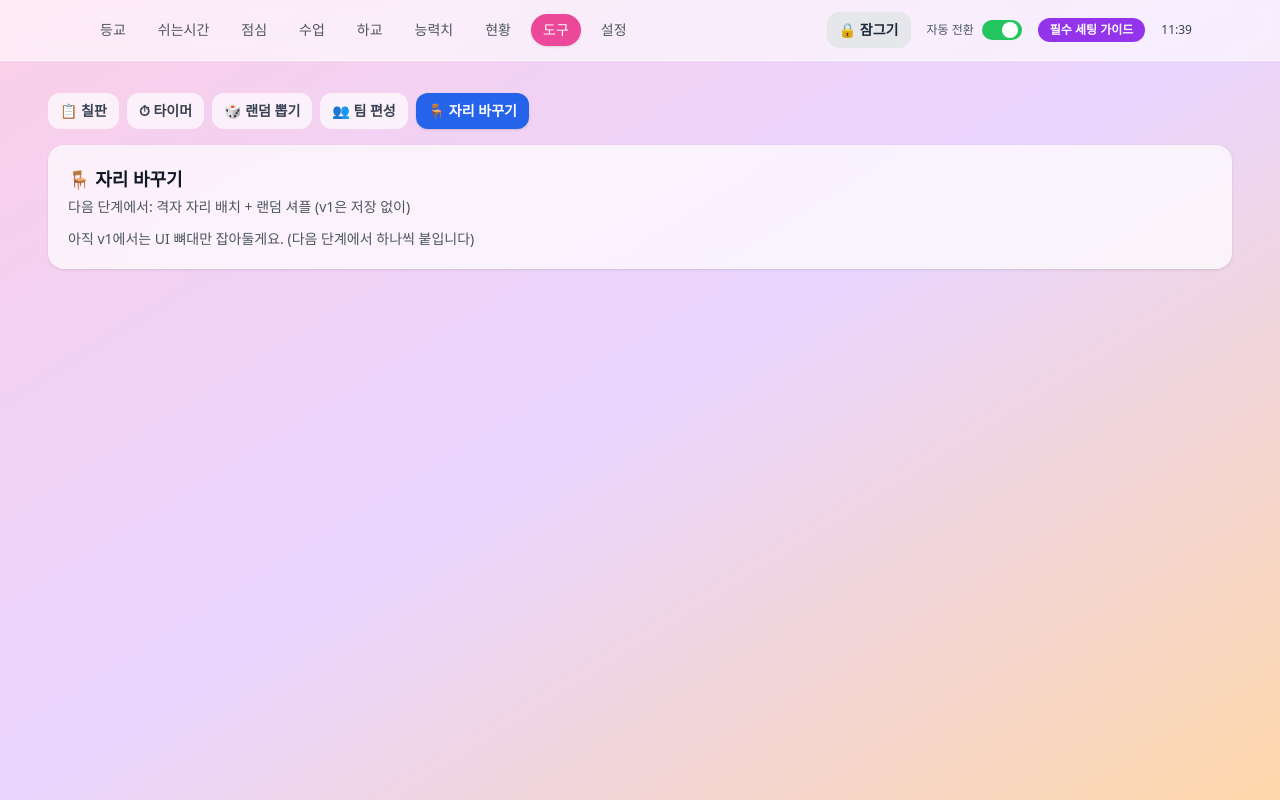
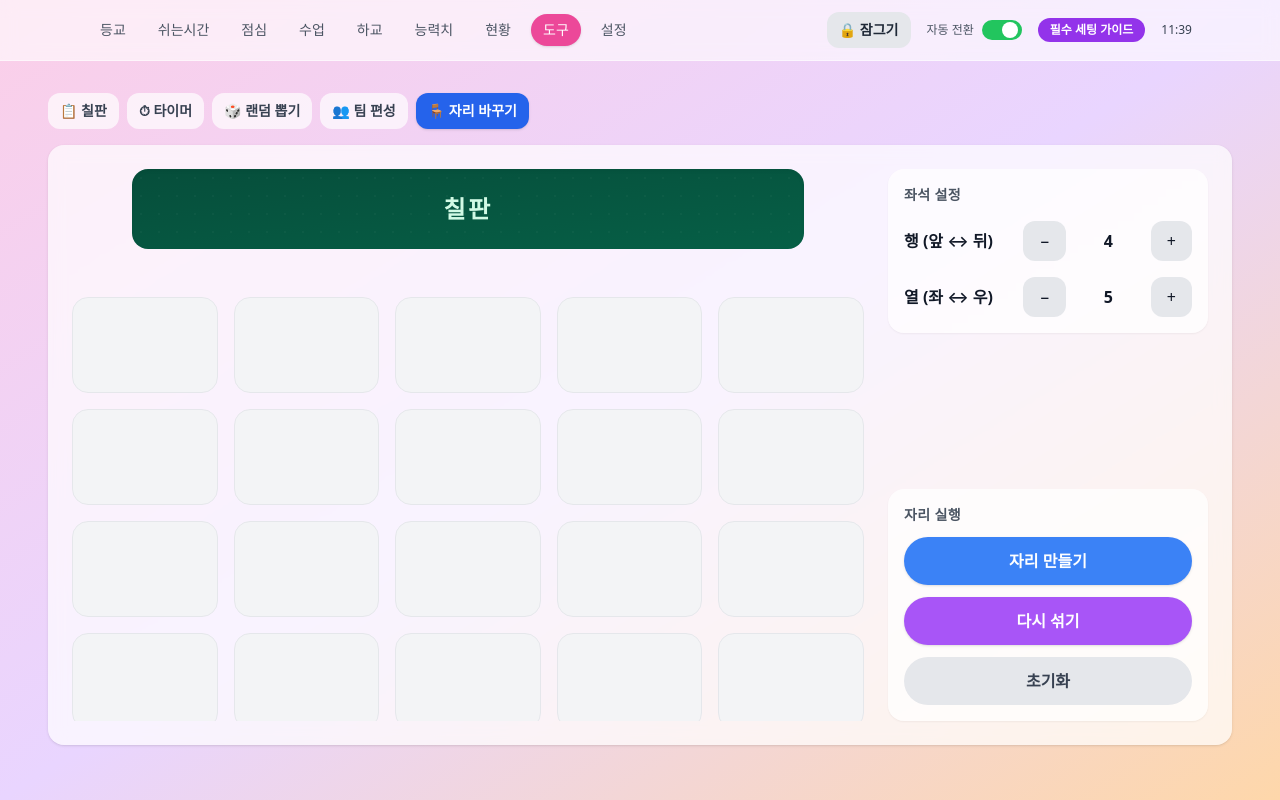
Before and after one commit to teacheryofromkorea/project2, a React (Vite) app: page /tools in a window 1280 px wide. Both pictures are taken after a click on the button "🪑 자리 바꾸기". Built offline with nearby package versions, Linux system fonts and the light colour scheme; no server answers; the database is empty.

Commit message:
자리 바꾸기 UI 정돈

```diff
--- /dev/null
+++ b/src/components/Tools/SeatShuffler.jsx
@@ -0,0 +1,225 @@
+import { useEffect, useState } from "react";
+import { supabase } from "../../lib/supabaseClient";
+
+function shuffleArray(array) {
+  const arr = [...array];
+  for (let i = arr.length - 1; i > 0; i--) {
+    const j = Math.floor(Math.random() * (i + 1));
+    [arr[i], arr[j]] = [arr[j], arr[i]];
+  }
+  return arr;
+}
+
+export default function SeatShuffler() {
+  const [students, setStudents] = useState([]);
+  const [rows, setRows] = useState(4);
+  const [cols, setCols] = useState(5);
+  const [seats, setSeats] = useState([]);
+  const [showConfirmReset, setShowConfirmReset] = useState(false);
+
+  // 학생 불러오기 (전체 학생)
+  useEffect(() => {
+    const fetchStudents = async () => {
+      const { data, error } = await supabase
+        .from("students")
+        .select("id, name")
+        .order("number", { ascending: true });
+
+      if (error) {
+        console.error("학생 불러오기 실패", error);
+        return;
+      }
+
+      setStudents(data ?? []);
+    };
+
+    fetchStudents();
+  }, []);
+
+  // 자리 생성
+  const generateSeats = (studentList) => {
+    const total = rows * cols;
+    const shuffled = shuffleArray(studentList);
+    const nextSeats = Array(total).fill(null);
+
+    shuffled.forEach((student, index) => {
+      if (index < total) {
+        nextSeats[index] = student;
+      }
+    });
+
+    setSeats(nextSeats);
+  };
+
+  return (
+    <div className="w-full h-[75vh] flex gap-6 rounded-2xl bg-white/70 backdrop-blur shadow p-6">
+      <div className="flex gap-6 w-full h-full">
+        <div className="flex-1 flex flex-col items-center justify-start gap-6 h-full">
+          {/* 칠판 영역 */}
+          <div className="mx-auto mb-6 w-full max-w-2xl">
+            <div
+              className="
+                relative
+                h-20
+                rounded-2xl
+                bg-gradient-to-br from-emerald-900 to-emerald-800
+                shadow-inner
+                flex items-center justify-center
+              "
+            >
+              {/* 분필 가루 느낌 */}
+              <div className="absolute inset-0 bg-[radial-gradient(circle,rgba(255,255,255,0.15)_1px,transparent_1px)] bg-[length:18px_18px] opacity-20 rounded-2xl"></div>
+
+              {/* 칠판 글씨 */}
+              <span className="relative text-2xl font-bold text-emerald-100 tracking-widest">
+                칠판
+              </span>
+            </div>
+          </div>
+
+          {/* 자리 격자 */}
+          <div className="w-full max-h-full overflow-y-auto pb-4">
+            <div
+              className="mx-auto grid gap-4"
+              style={{
+                gridTemplateColumns: `repeat(${cols}, minmax(80px, 1fr))`,
+              }}
+            >
+              {Array.from({ length: rows * cols }).map((_, index) => {
+                const student = seats[index];
+                return (
+                  <div
+                    key={index}
+                    className={`
+                      relative
+                      h-24
+                      flex items-center justify-center
+                      rounded-2xl
+                      border
+                      text-lg font-bold
+                      transition-all duration-200
+                      ${
+                        student
+                          ? "bg-[#FFF8E7] border-yellow-200 shadow-md hover:shadow-lg"
+                          : "bg-gray-100 border-gray-200 text-gray-400"
+                      }
+                    `}
+                  >
+                    {/* 상단 미니 테이프 (학생 있을 때만) */}
+                    {student && (
+                      <div className="absolute -top-2 left-1/2 -translate-x-1/2 w-10 h-3 bg-yellow-200/80 rounded-sm"></div>
+                    )}
+
+                    <span className="px-2 text-center leading-snug">
+                      {student ? student.name : ""}
+                    </span>
+                  </div>
+                );
+              })}
+            </div>
+          </div>
+        </div>
+
+        <div className="w-[320px] flex flex-col gap-6">
+          {/* 설정 영역 */}
+          <div className="bg-white/70 rounded-2xl p-4 shadow-sm flex flex-col gap-4">
+            <h3 className="text-sm font-bold text-gray-600 tracking-wide">
+              좌석 설정
+            </h3>
+
+            <div className="flex flex-col gap-4">
+              <div className="flex items-center justify-between gap-3">
+                <span className="font-semibold">행 (앞 ↔ 뒤)</span>
+                <button
+                  className="px-4 py-2 rounded-xl bg-gray-200"
+                  onClick={() => setRows((r) => Math.max(1, r - 1))}
+                >
+                  −
+                </button>
+                <span className="w-6 text-center font-bold">{rows}</span>
+                <button
+                  className="px-4 py-2 rounded-xl bg-gray-200"
+                  onClick={() => setRows((r) => r + 1)}
+                >
+                  +
+                </button>
+              </div>
+              <div className="flex items-center justify-between gap-3">
+                <span className="font-semibold">열 (좌 ↔ 우)</span>
+                <button
+                  className="px-4 py-2 rounded-xl bg-gray-200"
+                  onClick={() => setCols((c) => Math.max(1, c - 1))}
+                >
+                  −
+                </button>
+                <span className="w-6 text-center font-bold">{cols}</span>
+                <button
+                  className="px-4 py-2 rounded-xl bg-gray-200"
+                  onClick={() => setCols((c) => c + 1)}
+                >
+                  +
+                </button>
+              </div>
+            </div>
+          </div>
+
+          {/* 실행 영역 */}
+          <div className="mt-auto bg-white/70 rounded-2xl p-4 shadow-sm flex flex-col gap-3">
+            <h3 className="text-sm font-bold text-gray-600 tracking-wide">
+              자리 실행
+            </h3>
+
+            <button
+              className="w-full px-6 py-3 rounded-full bg-blue-500 text-white font-bold shadow"
+              onClick={() => generateSeats(students)}
+            >
+              자리 만들기
+            </button>
+
+            <button
+              className="w-full px-6 py-3 rounded-full bg-purple-500 text-white font-bold shadow"
+              onClick={() => generateSeats(students)}
+              disabled={seats.length === 0}
+            >
+              다시 섞기
+            </button>
+
+            <button
+              className="w-full px-6 py-3 rounded-full bg-gray-200 text-gray-700 font-bold"
+              onClick={() => setShowConfirmReset(true)}
+              disabled={seats.length === 0}
+            >
+              초기화
+            </button>
+          </div>
+        </div>
+      </div>
+
+      {/* 초기화 확인 모달 */}
+      {showConfirmReset && (
+        <div className="fixed inset-0 bg-black/40 flex items-center justify-center z-50">
+          <div className="bg-white rounded-2xl p-6 w-72 shadow-xl">
+            <p className="font-semibold mb-4">자리를 모두 초기화할까요?</p>
+            <div className="flex justify-end gap-3">
+              <button
+                className="px-4 py-2 rounded-lg bg-gray-200"
+                onClick={() => setShowConfirmReset(false)}
+              >
+                취소
+              </button>
+              <button
+                className="px-4 py-2 rounded-lg bg-red-500 text-white"
+                onClick={() => {
+                  setSeats([]);
+                  setShowConfirmReset(false);
+                }}
+              >
+                초기화
+              </button>
+            </div>
+          </div>
+        </div>
+      )}
+    </div>
+  );
+}
--- a/src/components/Tools/ToolsPage.jsx
+++ b/src/components/Tools/ToolsPage.jsx
@@ -8,6 +8,7 @@ import Blackboard from "./BlackBoard";
 import ClassTimer from "./ClassTimer";
 import RandomPicker from "./RandomPicker";
 import TeamBuilder from "./TeamBuilder";
+import SeatShuffler from "./SeatShuffler";
 
 function ToolTabButton({ active, onClick, children }) {
   return (
@@ -175,12 +176,7 @@ function ToolsPage() {
 
         {activeTool === "teams" ? <TeamBuilder /> : null}
 
-        {activeTool === "seats" ? (
-          <PlaceholderPanel
-            title="🪑 자리 바꾸기"
-            description="다음 단계에서: 격자 자리 배치 + 랜덤 셔플 (v1은 저장 없이)"
-          />
-        ) : null}
+        {activeTool === "seats" ? <SeatShuffler /> : null}
       </div>
     </div>
   );
```
